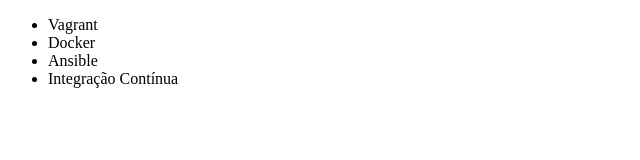
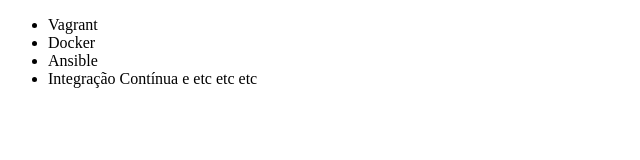
Before and after one commit to lelikelicor/alura, a plain HTML site: page index.html in a window 1280 px wide. Shown: the full height of the page, 0-640 px from the left. Drawn offline with Linux system fonts and the light colour scheme.

Commit message:
mudei o titulo

```diff
--- a/index.html
+++ b/index.html
@@ -9,7 +9,7 @@
         <li>Vagrant</li>
         <li>Docker</li>
         <li>Ansible</li>
-        <li>Integração Contínua</li>
+        <li>Integração Contínua e etc etc etc</li>
     </ul>
 </body>
 </html>
```
